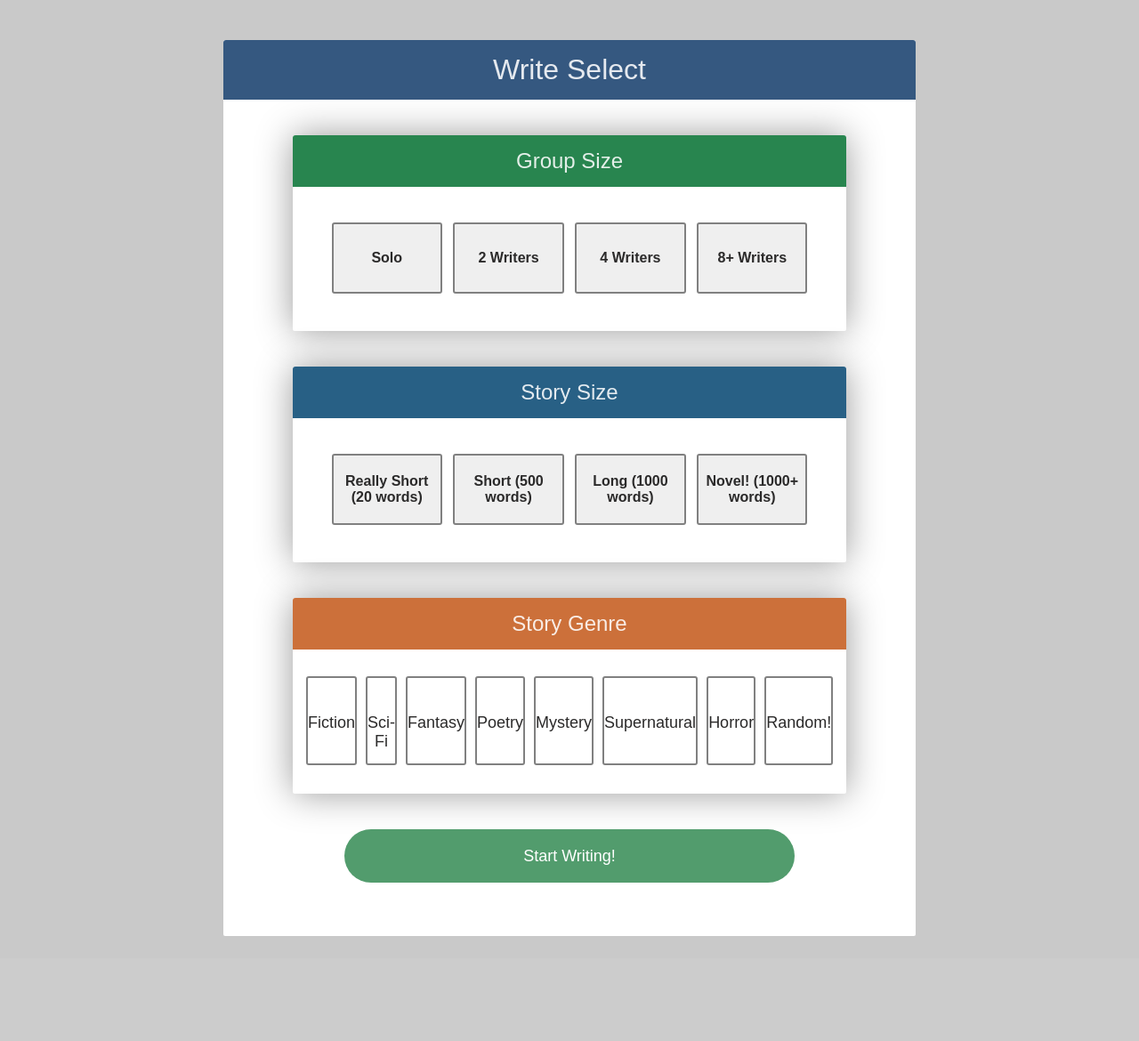
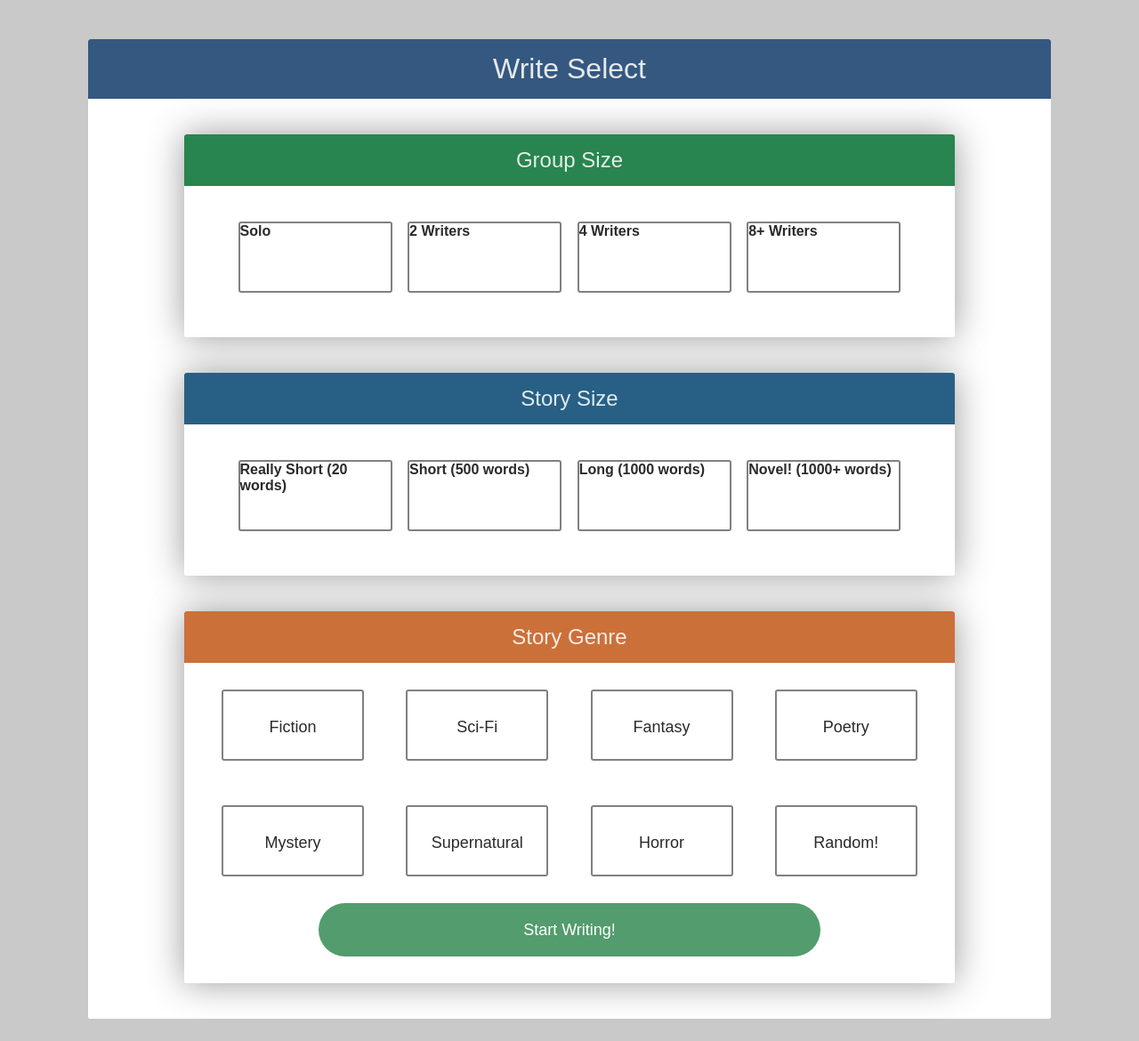
Before and after one commit to JeffKnowlesJr/Stories_to_share, a Django app: page /write in a window 1280 px wide. Shown: the part 81-1251 px from the top of the page at 89% size. Before the commit the page ends 1133 px from the top, so only its background shows below. Run offline with Django 3.2, Linux system fonts and the light colour scheme; parts of the project's set-up code (start-up, migrations or seed data) failed here and were passed over.

Commit message:
started menu write process

```diff
--- a/apps/our_stories/static/our_stories/css/write_picker.css
+++ b/apps/our_stories/static/our_stories/css/write_picker.css
@@ -30,6 +30,8 @@ body{
     width:100%;
     display: flex;
     justify-content: space-between;
+    position: fixed;
+    top:0;
 }
 
 .header h3{
@@ -74,15 +76,15 @@ body{
 /* <<------------------Container------------------>>*/
 
 .main_container{
-    width:90%;
+    width:94%;
     height:100%;
-    margin:auto;
+    margin:100px auto;
 }
 
 /* <<---------------User History--------------->>*/
 
 .storyselect_tile{
-    width:75%;
+    width:100%;
     min-height:300px;
     margin:20px auto;
     border-radius: 2px;
@@ -110,8 +112,9 @@ body{
 
 .selector{
     width:80%;
-    height:220px;
+    min-height:220px;
     margin:40px auto;
+    padding-bottom: 10px;
     border-radius: 2px;
     box-shadow: 0px 0px 40px rgb(153, 153, 153);
 }
@@ -149,16 +152,16 @@ body{
 .genre_box_contain{
     display:flex;
     justify-content: space-evenly;
-    padding:0px 10px;
 }
 
 .genre_box{
-    height:100px;
+    height:80px;
     width:160px;
     margin: 30px 5px 20px 5px;
     border-radius: 10px;
     border: 2px solid grey;
     border-radius: 3px;
+    padding-bottom: 40px;
 }
 
 .genre_box:hover{
@@ -168,13 +171,13 @@ body{
 
 .genre_box h2{
     text-align: center;
-    padding-top: 40px;
+    padding-top: 30px;
     font-weight: 100;
     font-size: 18px;
 }
 
 
-button{
+.button{
     border: 2px solid grey;
     border-radius: 3px;
     height:80px;
@@ -182,12 +185,22 @@ button{
     font-size: 16px;
     margin:15px 1%;
     font-weight: 600;
-    transition: .2s;
+    transition: .5s;
 }
 
-button:hover{
-    background-color: rgb(132, 157, 190);
-    border:none;
+.button:hover{
+  background-color: rgb(200, 210, 255);
+  border: 2px solid white;
+}
+
+.test {
+  opacity: 0;
+  position: absolute;
+}
+
+.test:checked + label {
+  background-color: rgb(132, 157, 190);
+  border: 2px solid white;
 }
 
 
@@ -195,7 +208,7 @@ button:hover{
     display:block;
     width:65%;
     height:60px;
-    margin:40px auto 60px auto;
+    margin:10px auto 20px auto;
     background-color: rgb(82, 156, 109);
     color:white;
     border:none;
--- a/apps/our_stories/templates/our_stories/write_picker.html
+++ b/apps/our_stories/templates/our_stories/write_picker.html
@@ -49,11 +49,20 @@
                     <h1 class="group">Group Size</h1>
 
                     <div class="button_contain">
-
-                        <button>Solo</button>
-                        <button>2 Writers</button>
-                        <button>4 Writers</button>
-                        <button>8+ Writers</button>
+                        <!-- ONE PLAYER -->
+                        <input type="radio" name="group" value="solo" id="solo" class="test">
+                        <label for="solo" class="button">
+                          Solo
+                        </label>
+                        <!-- TWO PLAYERS -->
+                        <input type="radio" name="group" value="solo" id="two" class="test">
+                        <label for="two" class="button">2 Writers</label>
+                        <!-- FOUR PLAYERS -->
+                        <input type="radio" name="group" value="solo" id="four" class="test">
+                        <label for="four" class="button">4 Writers</label>
+                        <!-- MANY PLAYERS -->
+                        <input type="radio" name="group" value="solo" id="many" class="test">
+                        <label for="many" class="button">8+ Writers</label>
 
                     </div>
                 </div>
@@ -62,10 +71,10 @@
                     <h1 class="size">Story Size</h1>
                     <div class="button_contain">
 
-                        <button>Really Short (20 words)</button>
-                        <button>Short (500 words)</button>
-                        <button>Long (1000 words)</button>
-                        <button>Novel! (1000+ words)</button>
+                        <label for="tiny" class="button">Really Short (20 words)</label>
+                        <label for="short" class="button">Short (500 words)</label>
+                        <label for="long" class="button">Long (1000 words)</label>
+                        <label for="novel" class="button">Novel! (1000+ words)</label>
 
                     </div>
 
@@ -87,6 +96,8 @@
                         <div class="genre_box">
                             <h2>Poetry</h2>
                         </div>
+                    </div>
+                    <div class="genre_box_contain">
                         <div class="genre_box">
                             <h2>Mystery</h2>
                         </div>
@@ -99,12 +110,12 @@
                         <div class="genre_box">
                             <h2>Random!</h2>
                         </div>
-                    </div>
+
                 </div>
 
 
-                <form action="/login" method="post">
-
+                <form action="/write_process" method="post">
+                    {% csrf_token %}
                     <input class="submit_button" type="submit" value = 'Start Writing!'>
 
                 </form>
--- a/apps/our_stories/templates/our_stories/write_zone.html
+++ b/apps/our_stories/templates/our_stories/write_zone.html
@@ -59,11 +59,7 @@
     </div>
 
     <div class="info_container">
-        <div class="cover_contain">
-                <div class="cover">
-                    <h1>Don't look yet! Your story will appear once finished.</h1>
-                </div>
-        </div>
+
 
       <div class="main_info_text">
         <p>Lorem ipsum dolor, sit amet consectetur adipisicing elit. Perspiciatis earum, nesciunt illum reprehenderit dolorum vel velit distinctio nihil quaerat aliquam aperiam doloribus magnam ut sint porro blanditiis mollitia delectus pariatur.Lorem ipsum dolor sit amet, consectetur adipisicing elit. Totam quibusdam fugiat non esse laborum ipsam saepe ex quo quos id quasi, est omnis ratione officiis. Doloremque, ipsum! Placeat, voluptatum amet.</p>
--- a/apps/our_stories/urls.py
+++ b/apps/our_stories/urls.py
@@ -12,5 +12,6 @@ urlpatterns = [
     path('write', views.write),
     path('write_story/<int:id>', views.write_story),
     path('explore', views.explore),
-    path('create', views.create)
+    path('create', views.create),
+    path('write_process', views.write_process)
     ]
--- a/apps/our_stories/views.py
+++ b/apps/our_stories/views.py
@@ -60,6 +60,9 @@ def process_login(request):
             pr('error bad login')
             return redirect('/login')
 
+def write_process(request):
+    return render(request, 'our_stories/write_zone.html')
+
 def write(request):
     return render(request, 'our_stories/write_picker.html')
 
```
Also changed, not shown: apps/our_stories/templates/our_stories/profile.html (+4 -4 lines), db.sqlite3.
